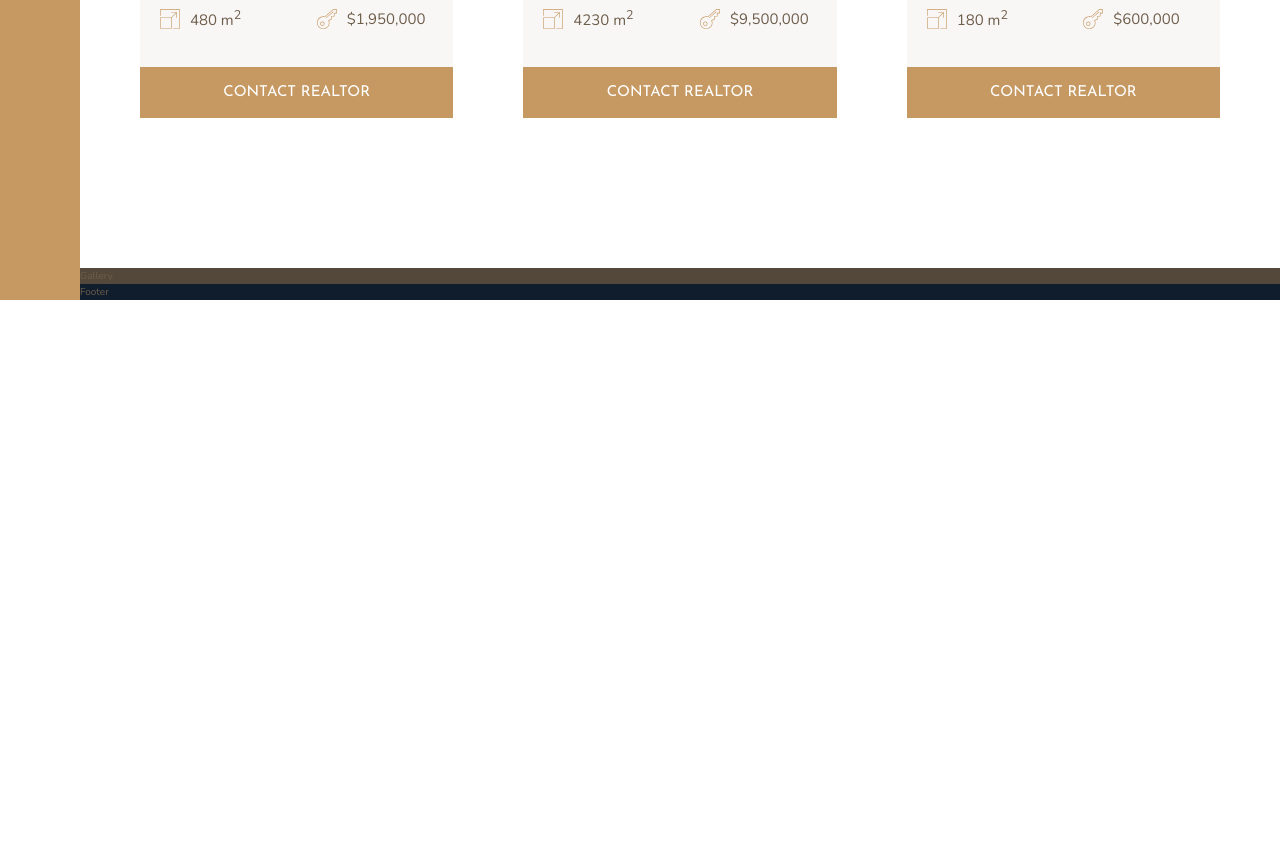
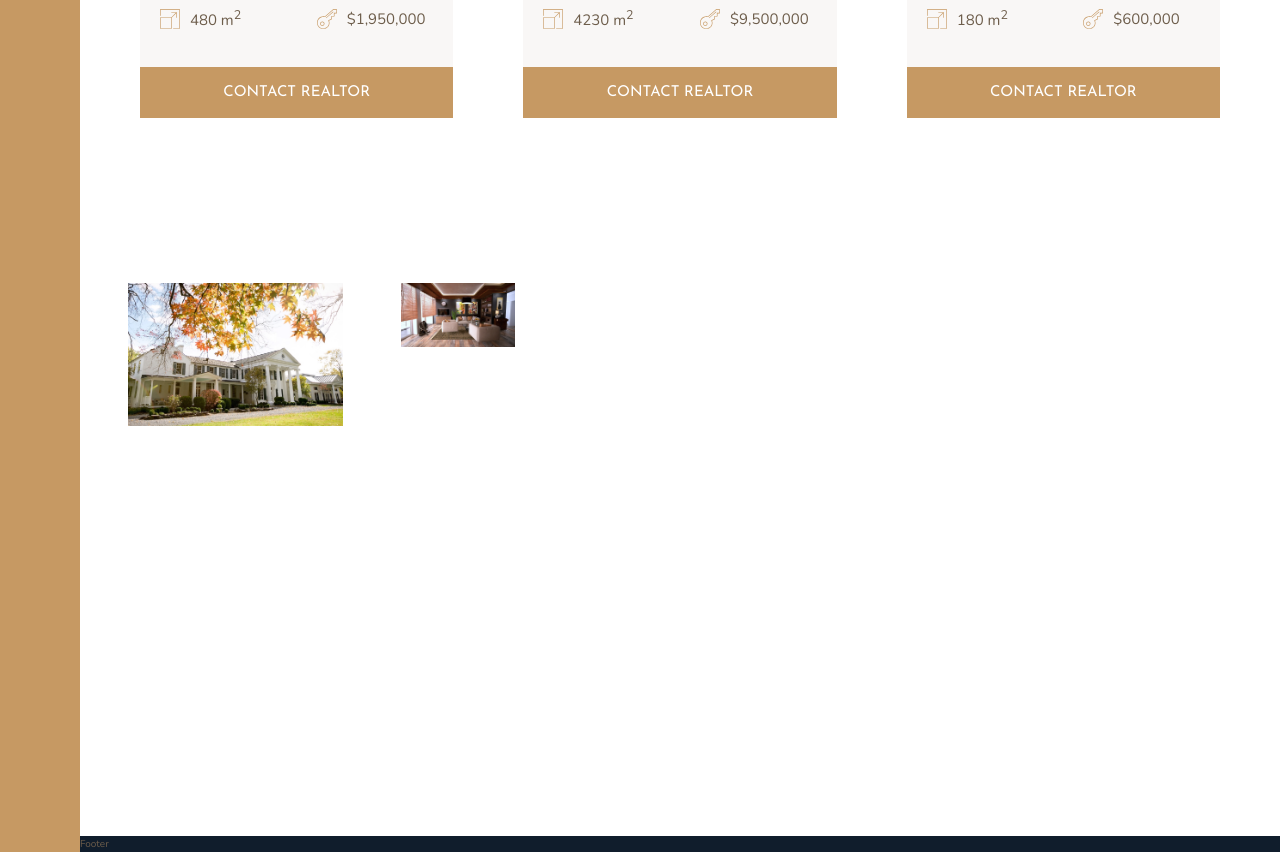
Before and after one commit to SahilS-26/nexter-grid, a website: page index.html in a window 1280 px wide. Shown: the part 2804-3656 px from the top of the page. Before the commit the page ends 3104 px from the top, so only its background shows below. Drawn offline with nearby package versions, Linux system fonts and the light colour scheme.

Commit message:
gallery - part 1

```diff
--- a/index.html
+++ b/index.html
@@ -316,7 +316,12 @@
     </section>
 
     <!-- Gallery -->
-    <section class="gallery">Gallery</section>
+    <section class="gallery">
+      <figure class="gallery__item gallery__item--1">
+        <img src="img/gal-1.jpeg" alt="Gallery image 1" class="gallery__img" />
+      </figure>
+      <img src="img/gal-2.jpeg" alt="Gallery image 1" class="gallery__img" />
+    </section>
 
     <!-- Footer -->
     <footer class="footer">Footer</footer>
--- a/sass/_gallery.scss
+++ b/sass/_gallery.scss
@@ -1,4 +1,23 @@
 .gallery {
-  background-color: $color-grey-dark-1;
   grid-column: full-start / full-end;
+
+  display: grid;
+  grid-template-columns: repeat(8, 1fr);
+  grid-template-rows: repeat(7, 5vw);
+  grid-gap: 1.5rem;
+  padding: 1.5rem;
+
+  &__item {
+    &--1 {
+      grid-row: 1 / span 2;
+      grid-column: 1 / span 2;
+    }
+  }
+
+  &__img {
+    width: 100%;
+    height: 100%;
+    object-fit: contain;
+    display: block;
+  }
 }
--- a/sass/_homes.scss
+++ b/sass/_homes.scss
@@ -73,9 +73,6 @@
       height: 2rem;
       margin-right: 1rem;
     }
-
-    p {
-    }
   }
 
   &__btn {
```
Also changed, not shown: css/style.css, 1 other file.
